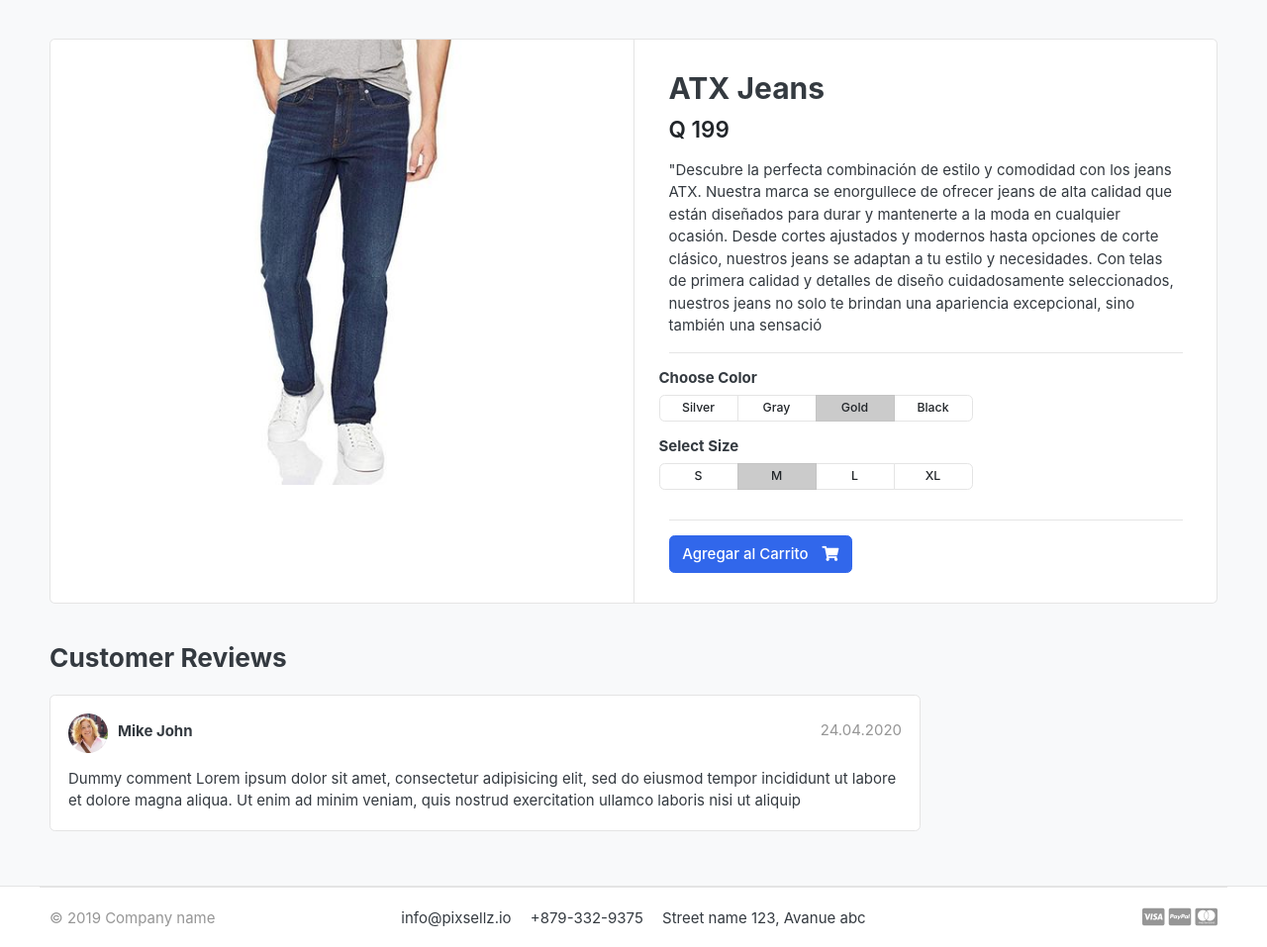
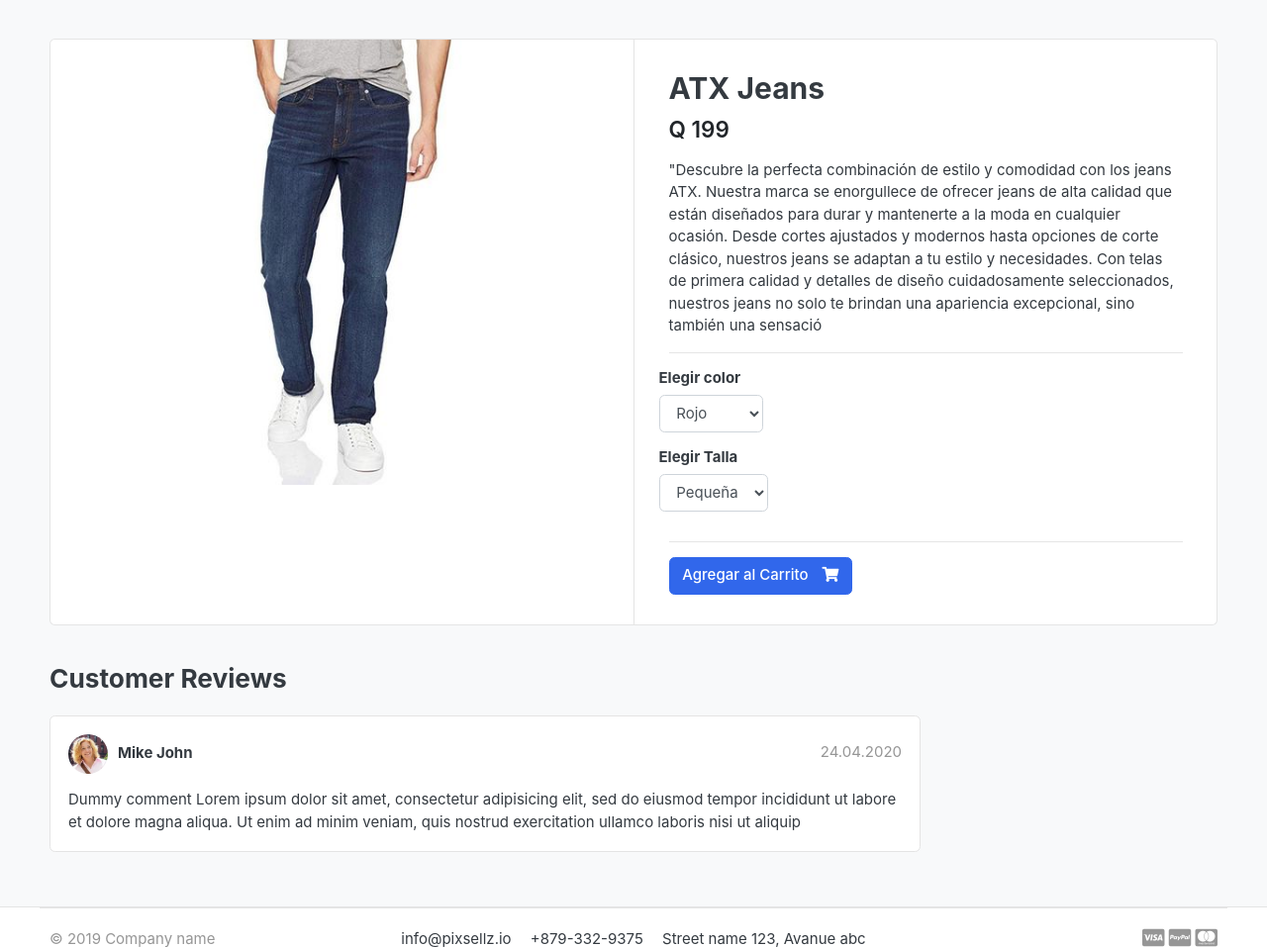
Before and after one commit to thevoidloop/Ecommerce-Django, a Django app: page /store/category/jeans/atx-jeans in a window 1280 px wide. Shown: the part 119-1076 px from the top of the page at 99% size. Run offline with Django 3.2, Linux system fonts and the light colour scheme; data comes from the database, SQL or seed files in the repository; some libraries are stand-ins or nearby versions; some web fonts are replaced.

Commit message:
:pencil2: Se agregaron las opciones de color y tipo de producto :pencil2: - Video 93

```diff
--- a/carts/views.py
+++ b/carts/views.py
@@ -13,6 +13,11 @@ def _cart_id(request):
     return cart
 
 def add_cart(request, product_id):
+    color = request.GET['color']
+    size = request.GET['size']
+    return HttpResponse(color + ' ' + size)
+    exit()
+
     product = Product.objects.get(id=product_id) #get the product
 
     try:
--- a/templates/store/product_details.html
+++ b/templates/store/product_details.html
@@ -18,6 +18,8 @@
         </article> <!-- gallery-wrap .end// -->
                         </aside>
                         <main class="col-md-6 border-left">
+
+                <form action="{% url 'add_cart' single_product.id %}" method="GET">
                         <article class="content-body">
 
                         <h2 class="title">{{ single_product.product_name }}</h2>
@@ -32,56 +34,38 @@
                         <hr>
                                 <div class="row">
                                         <div class="item-option-select">
-                                <h6>Choose Color</h6>
-                                <div class="btn-group btn-group-sm btn-group-toggle" data-toggle="buttons">
-                                  <label class="btn btn-light">
-                                    <input type="radio" name="radio_color"> Silver
-                                  </label>
-                                  <label class="btn btn-light">
-                                    <input type="radio" name="radio_color" > Gray
-                                  </label>
-                                  <label class="btn btn-light active">
-                                    <input type="radio" name="radio_color checked"> Gold
-                                  </label>
-                                  <label class="btn btn-light">
-                                    <input type="radio" name="radio_color"> Black
-                                  </label>
-                                </div>
+                                                <h6>Elegir color</h6>
+                                                <select name="color" class="form-control">
+                                                        <option values="red">Rojo</option>
+                                                        <option values="yellow">Amarillo</option>
+                                                        <option values="green">Verde</option>
+                                                </select>
                                         </div>
                                 </div> <!-- row.// -->
                                 <div class="row">
                                         <div class="item-option-select">
-                                <h6>Select Size</h6>
-                                <div class="btn-group btn-group-sm btn-group-toggle" data-toggle="buttons">
-                                  <label class="btn btn-light">
-                                    <input type="radio" name="radio_color"> S
-                                  </label>
-                                  <label class="btn btn-light active">
-                                    <input type="radio" name="radio_color" checked> M
-                                  </label>
-                                  <label class="btn btn-light">
-                                    <input type="radio" name="radio_color"> L
-                                  </label>
-                                  <label class="btn btn-light">
-                                    <input type="radio" name="radio_color"> XL
-                                  </label>
-                                </div>
+                                                <h6>Elegir Talla</h6>
+                                                <select name="size" class="form-control">
+                                                        <option values="small">Pequeña</option>
+                                                        <option values="medium">Mediana</option>
+                                                        <option values="large">Grande</option>
+                                                </select>
                                         </div>
                                 </div> <!-- row.// -->
                                 <hr>
                                 {% if single_product.stock <= 0 %}
-                        <h5 class="text-danger">Out of Stock</h5>
+                                        <h5 class="text-danger">Agotado</h5>
                                 {% else %}
                                 {% if in_cart %}
                                 <!-- added to cart-->
                                 <a href="#" class="btn  btn-success"> <span class="text">Agregado al Carrito</span> <i class="fas fa-check"></i>  </a>
                                 <a href="{% url 'cart' %}" class="btn  btn-outline-primary"> <span class="text">Ver Carrito</span> <i class="fas fa-eye"></i>  </a>
                                 {% else %}
-                  <a href="{% url 'add_cart' single_product.id %}" class="btn  btn-primary"> <span class="text">Agregar al Carrito</span> <i class="fas fa-shopping-cart"></i>  </a>
+                                <button type="submit" class="btn  btn-primary"> <span class="text">Agregar al Carrito</span> <i class="fas fa-shopping-cart"></i>  </button>
                                 {% endif %}
-
                                 {% endif %}
                                 </article> <!-- product-info-aside .// -->
+                </form>
                         </main> <!-- col.// -->
                 </div> <!-- row.// -->
         </div> <!-- card.// -->
```
Lines whose indentation alone changed are shown as unchanged.
